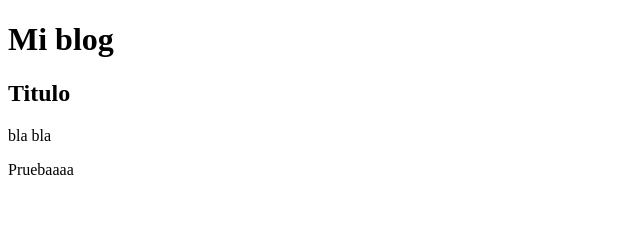
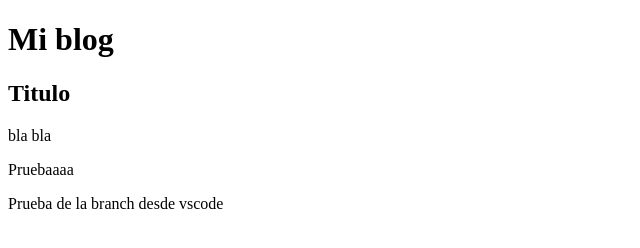
Before and after one commit to KarennP/LearningJSandReact, a plain HTML site: page paginadepractica/index.html in a window 1280 px wide. Shown: the whole page, without its empty margins (0-640 px from the left). Drawn offline with Linux system fonts and the light colour scheme.

Commit message:
probando una branch creada en vscode

```diff
--- a/paginadepractica/index.html
+++ b/paginadepractica/index.html
@@ -24,6 +24,7 @@
 
         <p>bla bla</p>
         <p>Pruebaaaa</p>
+        <p>Prueba de la branch desde vscode</p>
 
 
         <script src="main.js">
```
